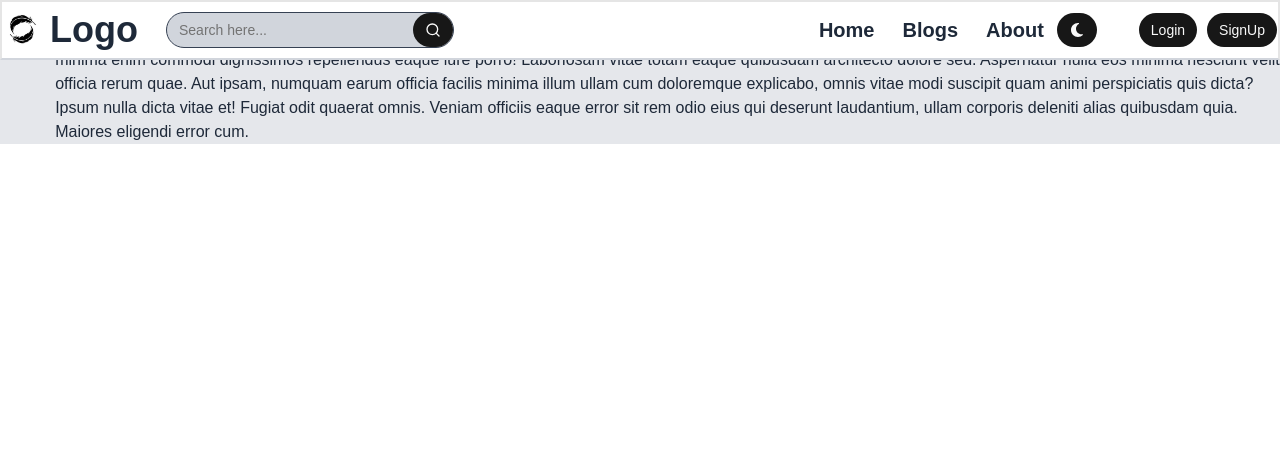
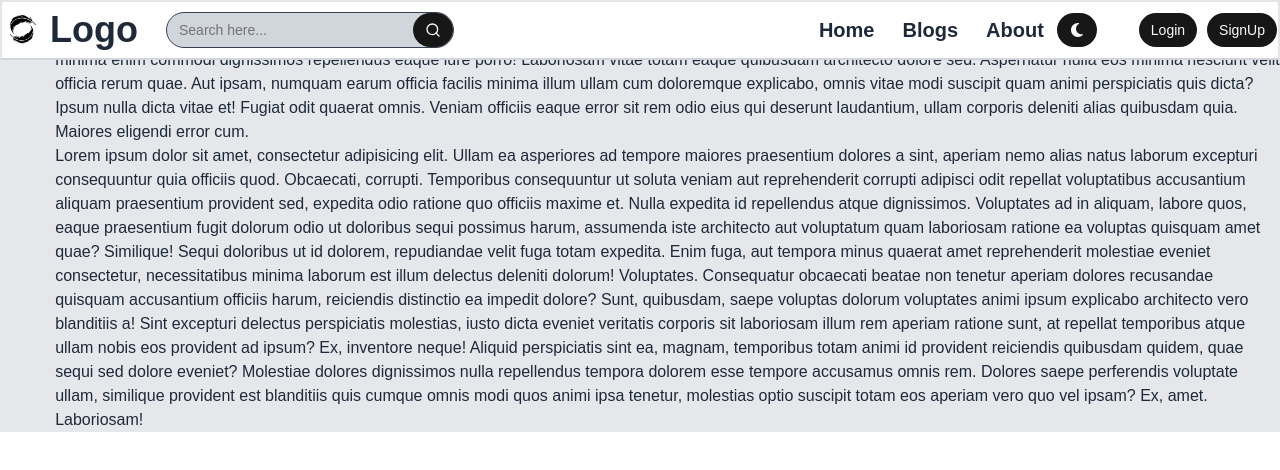
Before and after one commit to Anjali-2652/BlogWebsite, a React app in the folder Frontend/: page /dashboard/profile in a window 1280 px wide. Shown: the top 470 px of the page. Built offline with nearby package versions, Linux system fonts and the light colour scheme; the HTML template or start-up script is replaced by a standard one.

Commit message:
error check

```diff
--- a/Frontend/src/Pages/Profile.jsx
+++ b/Frontend/src/Pages/Profile.jsx
@@ -7,6 +7,15 @@ export const Profile = () => {
       Libero ipsa obcaecati assumenda quibusdam inventore, praesentium ullam, unde soluta rem sed nihil, cum minima enim commodi dignissimos repellendus eaque iure porro! Laboriosam vitae totam eaque quibusdam architecto dolore sed.
       Aspernatur nulla eos minima nesciunt velit officia rerum quae. Aut ipsam, numquam earum officia facilis minima illum ullam cum doloremque explicabo, omnis vitae modi suscipit quam animi perspiciatis quis dicta?
       Ipsum nulla dicta vitae et! Fugiat odit quaerat omnis. Veniam officiis eaque error sit rem odio eius qui deserunt laudantium, ullam corporis deleniti alias quibusdam quia. Maiores eligendi error cum.</p>
+    <p>Lorem ipsum dolor sit amet, consectetur adipisicing elit. Ullam ea asperiores ad tempore maiores praesentium dolores a sint, aperiam nemo alias natus laborum excepturi consequuntur quia officiis quod. Obcaecati, corrupti.
+    Temporibus consequuntur ut soluta veniam aut reprehenderit corrupti adipisci odit repellat voluptatibus accusantium aliquam praesentium provident sed, expedita odio ratione quo officiis maxime et. Nulla expedita id repellendus atque dignissimos.
+    Voluptates ad in aliquam, labore quos, eaque praesentium fugit dolorum odio ut doloribus sequi possimus harum, assumenda iste architecto aut voluptatum quam laboriosam ratione ea voluptas quisquam amet quae? Similique!
+    Sequi doloribus ut id dolorem, repudiandae velit fuga totam expedita. Enim fuga, aut tempora minus quaerat amet reprehenderit molestiae eveniet consectetur, necessitatibus minima laborum est illum delectus deleniti dolorum! Voluptates.
+    Consequatur obcaecati beatae non tenetur aperiam dolores recusandae quisquam accusantium officiis harum, reiciendis distinctio ea impedit dolore? Sunt, quibusdam, saepe voluptas dolorum voluptates animi ipsum explicabo architecto vero blanditiis a!
+    Sint excepturi delectus perspiciatis molestias, iusto dicta eveniet veritatis corporis sit laboriosam illum rem aperiam ratione sunt, at repellat temporibus atque ullam nobis eos provident ad ipsum? Ex, inventore neque!
+    Aliquid perspiciatis sint ea, magnam, temporibus totam animi id provident reiciendis quibusdam quidem, quae sequi sed dolore eveniet? Molestiae dolores dignissimos nulla repellendus tempora dolorem esse tempore accusamus omnis rem.
+    Dolores saepe perferendis voluptate ullam, similique provident est blanditiis quis cumque omnis modi quos animi ipsa tenetur, molestias optio suscipit totam eos aperiam vero quo vel ipsam? Ex, amet. Laboriosam!</p>
+
     </div>
   )
 }
```
